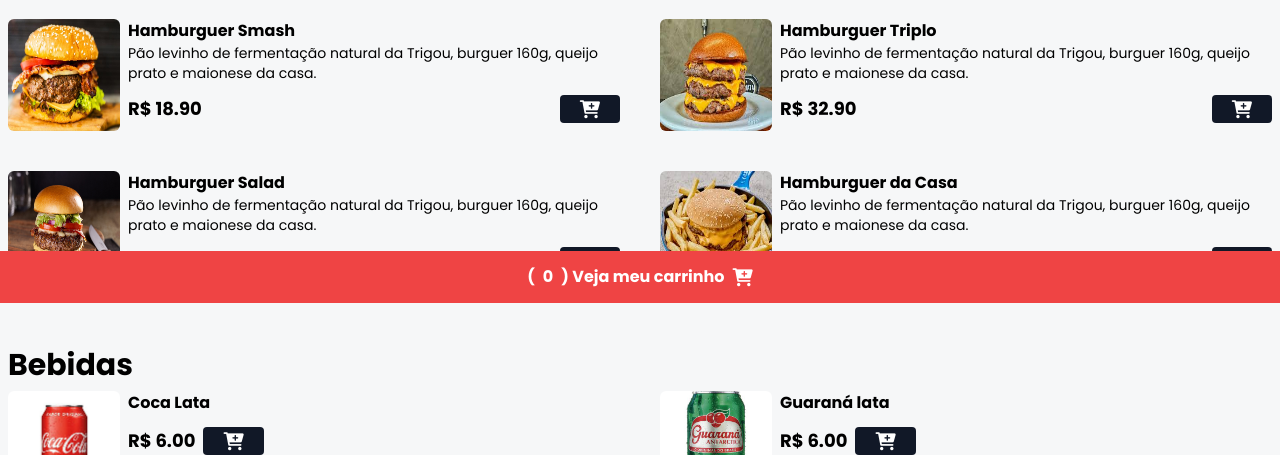
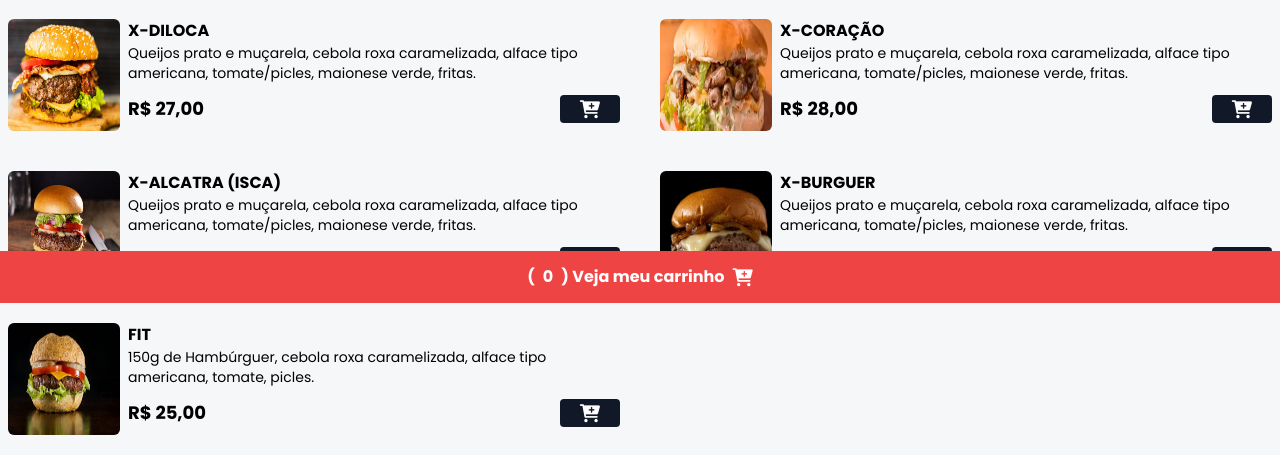
Before and after one commit to Nara-Matos/vo-diloca, a website: page index.html in a window 1280 px wide. Shown: the part 497-952 px from the top of the page. Drawn offline with nearby package versions, Linux system fonts and the light colour scheme.

Commit message:
atualizando

```diff
--- a/index.html
+++ b/index.html
@@ -25,7 +25,7 @@
 
     <link rel="stylesheet" href="./styles/output.css" />
 
-    <title>Vô Dilóca Gastro Bar - O melhor point de Floripa!</title>
+    <title>Vô Dilóca Gastro Bar!</title>
 </head>
 <body>
 
@@ -62,20 +62,20 @@
      <div class="flex gap-2">
        <img
        src="./assets/hamg.01.jpg"
-       alt="Hamburguer Smash"
+       alt="X-DILOCA"
        class="w-28 h-28 rounded-md hover:scale-110 hover:-rotate-2 duration-300"
        />
 
        <div>
-        <p class="font-bold"> Hamburguer Smash</p>
-        <p class="text-sm">Pão levinho de fermentação natural da Trigou, burguer 160g, queijo prato e maionese da casa.</p>
+        <p class="font-bold"> X-DILOCA </p>
+        <p class="text-sm">Queijos prato e muçarela, cebola roxa caramelizada, alface tipo americana, tomate/picles, maionese verde, fritas.</p>
 
         <div class="flex items-center gap-2 justify-between mt-3">
-          <p class="font-bold text-lg">R$ 18.90</p>
+          <p class="font-bold text-lg">R$ 27,00</p>
           <button
             class="bg-gray-900 px-5 rounded add-to-cart-btn"
-            data-name="Hamburguer Smash"
-            data-price="18.90"
+            data-name="x-diloca"
+            data-price="27,00"
           >
             <i class="fa fa-cart-plus text-lg text-white"></i>
           </button>
@@ -89,21 +89,23 @@
        <!-- PRODUTO ITEM -->
      <div class="flex gap-2">
        <img
-       src="./assets/hamg.02.jpg"
-       alt="Hamburguer Triplo"
+       src="./assets/x-coracao.jpg"
+       alt="X-CORAÇÃO"
        class="w-28 h-28 rounded-md hover:scale-110 hover:-rotate-2 duration-300"
        />
 
        <div>
-        <p class="font-bold"> Hamburguer Triplo</p>
-        <p class="text-sm">Pão levinho de fermentação natural da Trigou, burguer 160g, queijo prato e maionese da casa.</p>
+        <p class="font-bold"> X-CORAÇÃO </p>
+        <p class="text-sm">Queijos prato e muçarela, cebola roxa caramelizada, alface tipo americana, tomate/picles, maionese verde,
+          fritas.
+        </p>
 
         <div class="flex items-center gap-2 justify-between mt-3">
-          <p class="font-bold text-lg">R$ 32.90</p>
+          <p class="font-bold text-lg">R$ 28,00</p>
           <button
             class="bg-gray-900 px-5 rounded add-to-cart-btn"
-            data-name="Hamburguer Triplo"
-            data-price="32.90"
+            data-name="X-CORAÇÃO"
+            data-price="28,00"
           >
             <i class="fa fa-cart-plus text-lg text-white"></i>
           </button>
@@ -119,19 +121,19 @@
      <div class="flex gap-2">
        <img
        src="./assets/hamg.03.jpg"
-       alt="Hamburguer Salad"
+       alt="X-ALCATRA (ISCA)"
        class="w-28 h-28 rounded-md hover:scale-110 hover:-rotate-2 duration-300"
        />
        <div>
-        <p class="font-bold"> Hamburguer Salad</p>
-        <p class="text-sm">Pão levinho de fermentação natural da Trigou, burguer 160g, queijo prato e maionese da casa.</p>
+        <p class="font-bold"> X-ALCATRA (ISCA) </p>
+        <p class="text-sm">Queijos prato e muçarela, cebola roxa caramelizada, alface tipo americana, tomate/picles, maionese verde, fritas.</p>
 
         <div class="flex items-center gap-2 justify-between mt-3">
-          <p class="font-bold text-lg">R$ 35.90</p>
+          <p class="font-bold text-lg"> R$ 28,00</p>
           <button
             class="bg-gray-900 px-5 rounded add-to-cart-btn"
-            data-name="Hamburguer Salad"
-            data-price="35.90"
+            data-name="X-ALCATRA(ISCA)"
+            data-price="28,00"
           >
             <i class="fa fa-cart-plus text-lg text-white"></i>
           </button>
@@ -145,20 +147,45 @@
            <!-- PRODUTO ITEM -->
      <div class="flex gap-2 w-full">
        <img
-       src="./assets/hamg.04.jpg"
-       alt="Hamburguer da Casa"
+       src="./assets/x-burguer.jpg"
+       alt="X-BURGUER"
        class="w-28 h-28 rounded-md hover:scale-110 hover:-rotate-2 duration-300"
        />
        <div>
-        <p class="font-bold"> Hamburguer da Casa</p>
-        <p class="text-sm">Pão levinho de fermentação natural da Trigou, burguer 160g, queijo prato e maionese da casa.</p>
+        <p class="font-bold"> X-BURGUER </p>
+        <p class="text-sm">Queijos prato e muçarela, cebola roxa caramelizada, alface tipo americana, tomate/picles, maionese verde, fritas.</p>
 
         <div class="flex items-center gap-2 justify-between mt-3">
-          <p class="font-bold text-lg">R$ 30.00</p>
+          <p class="font-bold text-lg">R$ 17,00</p>
           <button
             class="bg-gray-900 px-5 rounded add-to-cart-btn"
-            data-name="Hamburguer da Casa"
-            data-price="30.00"
+            data-name="X-BURGUER"
+            data-price="17,00"
+          >
+            <i class="fa fa-cart-plus text-lg text-white"></i>
+          </button>
+        </div>
+
+       </div>
+
+     </div>
+        <!-- FIM PRODUTO ITEM -->
+          <div class="flex gap-2 w-full">
+       <img
+       src="./assets/fit.jpeg"
+       alt="FIT"
+       class="w-28 h-28 rounded-md hover:scale-110 hover:-rotate-2 duration-300"
+       />
+       <div>
+        <p class="font-bold"> FIT </p>
+        <p class="text-sm">150g de Hambúrguer, cebola roxa caramelizada, alface tipo americana, tomate, picles.</p>
+
+        <div class="flex items-center gap-2 justify-between mt-3">
+          <p class="font-bold text-lg">R$ 25,00</p>
+          <button
+            class="bg-gray-900 px-5 rounded add-to-cart-btn"
+            data-name="FIT"
+            data-price="25,00"
           >
             <i class="fa fa-cart-plus text-lg text-white"></i>
           </button>
```
Also changed, not shown: assets/fit.jpeg (added), assets/x-burguer.jpg (added), assets/x-coracao.jpg (added).
